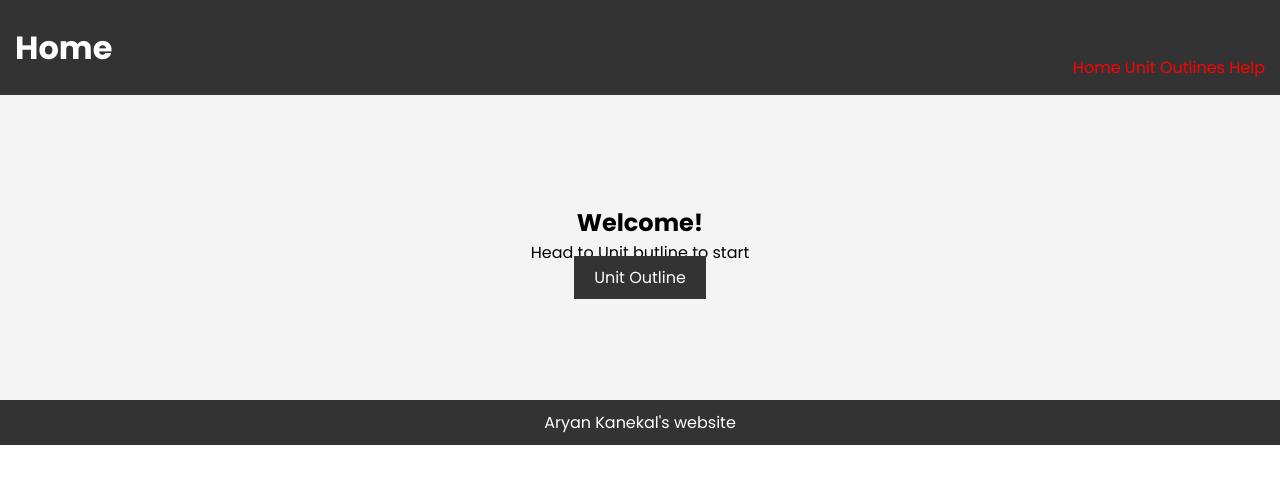
After one commit to 8001688-cmyk/PracticeSchool2, a Django app: page /home/ in a window 1280 px wide. The commit adds this page. Shown: the top 484 px of the page. Run offline with Django 3.2, Linux system fonts and the light colour scheme.

Commit message:
Implementing a Home page

```diff
--- a/PracticeSchool1/MyApp1/Static/Style.css
+++ b/PracticeSchool1/MyApp1/Static/Style.css
@@ -1,8 +1,8 @@
 @import url('https://fonts.googleapis.com/css2?family=Poppins:ital,wght@0,100;0,200;0,300;0,400;0,500;0,600;0,700;0,800;0,900;1,100;1,200;1,300;1,400;1,500;1,600;1,700;1,800;1,900&display=swap');
 
-*
-{
- font-family: "Poppins", sans-serif;
+* {
+    font-family: "Poppins", sans-serif;
+    margin: 0;
 }
 
 a {
@@ -25,3 +25,54 @@ th {
 td {
     padding: 9px;
 }
+
+                                                                    /*  HOMEPAGE  */
+
+.home-header{
+    background-color: #333;
+    color: white;
+    padding: 15px;
+    display: flex;
+    justify-content: space-between;
+    align-items: center;
+}
+
+.home-nav{
+    color: white;
+    margin-left: 15px;
+    text-decoration: none;
+    padding: 20px;
+
+
+}
+
+.nav-links{
+    padding: 20px;
+}
+
+.home-title {
+    background-color: #f4f4f4;
+    text-align: center;
+    padding: 60px 20px;
+}
+
+.home-content{
+    padding: 50px;
+}
+
+.home-button {
+    padding: 10px 20px;
+    border: none;
+    background-color: #333;
+    color: white;
+    cursor: pointer;
+    text-decoration: none;
+}
+
+.home-footer {
+    background-color: #333;
+    color: white;
+    text-align: center;
+    padding: 10px;
+
+}
--- /dev/null
+++ b/PracticeSchool1/MyApp1/templates/MyApp1/home.html
@@ -0,0 +1,45 @@
+{% load static %}
+
+<!DOCTYPE html>
+<html lang="en">
+<head>
+    <meta charset="utf-8" />
+    <meta name="viewport" content="width=device-width, initial-scale=1.0" />
+    <link href="{% static 'Style.css' %}" rel="stylesheet" />
+    <title>Home</title>
+
+</head>
+
+<body>
+
+    <!----Navigation---->
+
+    <header class="home-header">
+        <h1>Home</h1>
+        <nav class="nav">
+            <div class="nav-links"></div>
+            <a href="#">Home</a>
+            <a href="#">Unit Outlines</a>
+            <a href="#">Help</a>
+        </nav>
+    </header>
+
+    <!----Title---->
+
+    <section class="home-title">
+        <div class="home-content">
+        <h2>Welcome!</h2>
+        <p>Head to Unit butline to start</p>
+        <a href="#" class="home-button">Unit Outline</a>
+        </div>
+    </section>
+
+
+    <!---Footer--->
+    <div class="home-footer">
+        <footer>
+            <p>Aryan Kanekal's website</p>
+        </footer>
+    </div>
+</body>
+</html>
--- a/PracticeSchool1/MyApp1/templates/MyApp1/index.html
+++ b/PracticeSchool1/MyApp1/templates/MyApp1/index.html
@@ -42,7 +42,7 @@
             {{ t.Name }} - {{ t.Area }}
 
             <a href="{% url 'delete_teacher' t.id %}">
-                <button>Delete</button>
+               Delete
             </a>
 
         </li>
@@ -58,5 +58,7 @@
     <a href="{% url 'signup' %}">Signup</a>
     {% endif %}
 
+    <a href="{% url 'home' %}">home</a>
+
 </body>
 </html>
--- a/PracticeSchool1/MyApp1/views.py
+++ b/PracticeSchool1/MyApp1/views.py
@@ -52,3 +52,8 @@ def signup_view(request):
         form = SignUpForm()
 
     return render(request, "MyApp1/signup.html", {"form": form})
+
+# HomePage
+
+def home(request):
+    return render(request, "MyApp1/home.html")
--- a/PracticeSchool1/PracticeSchool1/urls.py
+++ b/PracticeSchool1/PracticeSchool1/urls.py
@@ -14,6 +14,7 @@ urlpatterns = [
    path('signup/', MyApp1.views.signup_view, name='signup'), #Signup Page
    path('login/', auth_views.LoginView.as_view(template_name='MyApp1/login.html'), name='login'),
    path('logout/', auth_views.LogoutView.as_view(next_page='index'), name='logout'),
+   path('home/', MyApp1.views.home, name='home'),
 
 
 ]
```
Also changed, not shown: 1 other file.
